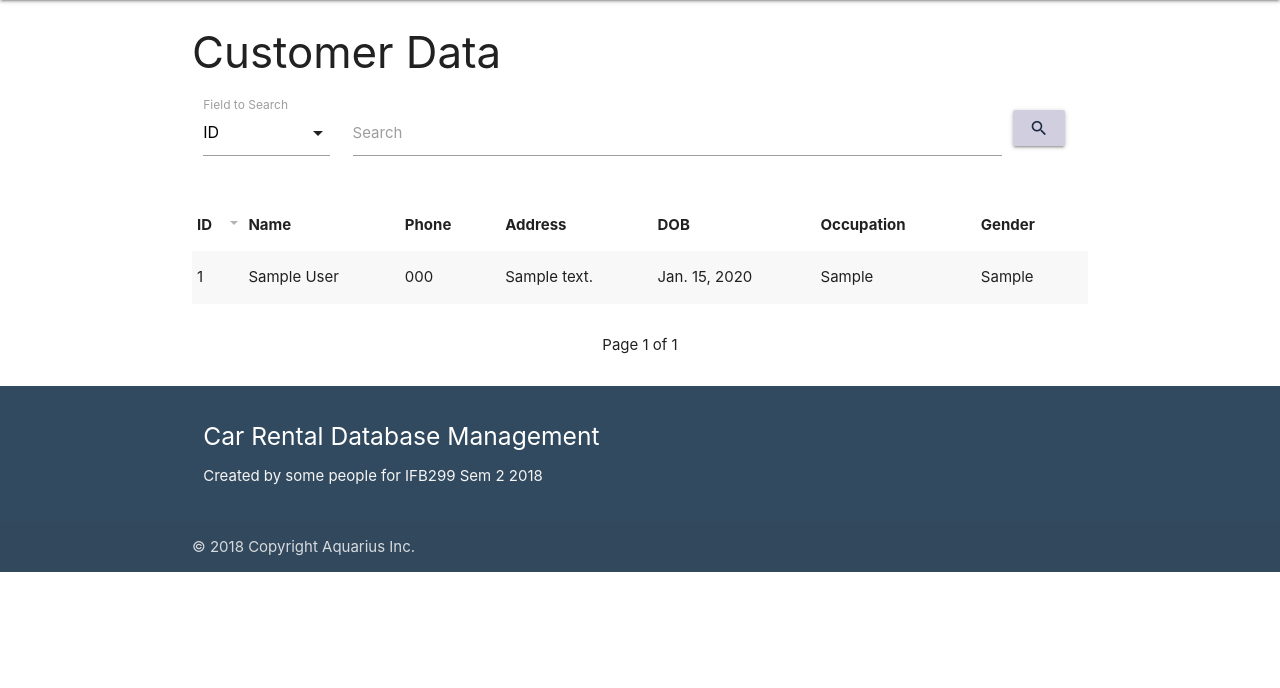
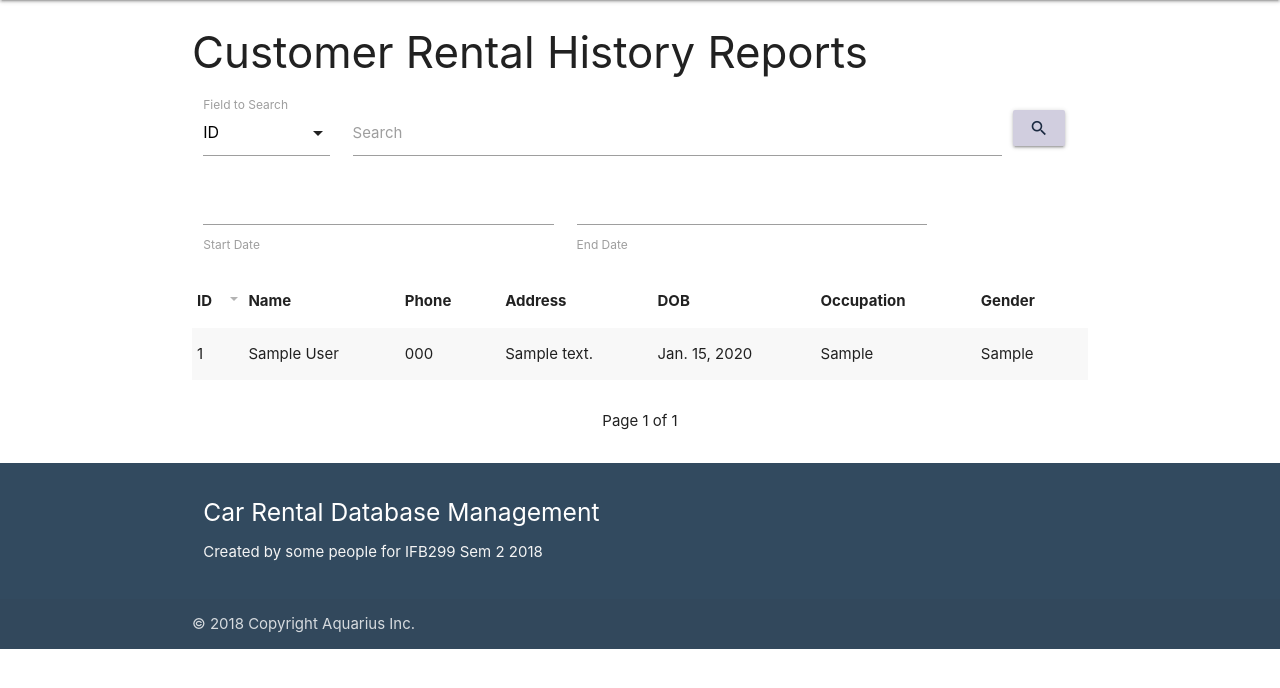
Before and after one commit to AquariusInc/CRDMP, a Django app: page /customerhistory in a window 1280 px wide. Shown: the part 64-752 px from the top of the page. Run offline with Django 3.2, Linux system fonts and the light colour scheme; tables that the repository leaves empty hold one stand-in row (values such as "Sample post"); parts of the project's set-up code (start-up, migrations or seed data) failed here and were passed over.

Commit message:
Added date pickers

```diff
--- a/mysite/RentalApp/templates/customer_history.html
+++ b/mysite/RentalApp/templates/customer_history.html
@@ -1,34 +1,100 @@
 {% extends 'base.html' %}
-{% load static %}
 
-{% block title %}Customer Rental History Report{% endblock %}
+{% block title %}Customers{% endblock %}
+{% block content %}
+<div class="container">
+    <h3>Customer Rental History Reports</h3>
 
-{% block extracss %}<link rel="stylesheet" href="{% static 'css/customer_history.css' %}">{% endblock %}
+    <form action="customers" method="get">
+
+        <div class="row">
+            <div class="input-field col l2 m3 s4">
+                <select name="search_field">
+                    <option value="" disabled {% if field is not defined %} selected {% endif %}>Search Field</option>
+                    <option value="id" {% if field == 'id' %}selected{% endif %}>ID</option>
+                    <option value="name" {% if field == 'name' %}selected{% endif %}>Name</option>
+
+                </select>
+                <label>Field to Search</label>
+            </div>
+            <div class="input-field col l9 m7 s5">
+                <input id="search_box" name="search_box" type="text" class="" {% if query is not defined %}
+                       value="{{ query }}" {% endif %}>
+                <label for="search_box">Search</label>
+            </div>
+			   <div class="row">
+                <div class="col s5">
+                    <input id='start_date' name="start_date" type="text" class="datepicker">
+                    <label for='start_date'>Start Date</label>
+                </div>
+                <div class="col s5">
+                    <input id='end_date' name="end_date" type="text" class="datepicker">
+                    <label for='end_date'>End Date</label>
+                </div>
+            <button id="search_button" class="btn waves-effect waves-light" type="submit" name="action">
+                <i class="material-icons">search</i>
+            </button>
+        </div>
+    </form>
+
+    <table id="table-id" class="striped">
+        <thead>
+        <tr>
+            <th data-sort-default>ID</th>
+            <th>Name</th>
+            <th>Phone</th>
+            <th>Address</th>
+            <th>DOB</th>
+            <th>Occupation</th>
+            <th>Gender</th>
+        </tr>
+        </thead>
+
+        <tbody>
+        {% for item in data %}
+        <tr>
+            <td>{{ item.id }}</td>
+            <td>{{ item.name }}</td>
+            <td>{{ item.phone }}</td>
+            <td>{{ item.address }}</td>
+            <td>{{ item.dob }}</td>
+            <td>{{ item.occupation }}</td>
+            <td>{{ item.gender }}</td>
+        </tr>
+        {% endfor %}
+        </tbody>
+    </table>
+    <div class="pagination center-align">
+    <span class="step-links">
+        {% if data.has_previous %}
+            <a class="waves-effect waves-light btn" href="?page=1">&laquo; first</a>
+            <a class="waves-effect waves-light btn" href="?page={{ data.previous_page_number }}">previous</a>
+        {% endif %}
+
+        <span class="current">
+            Page {{ data.number }} of {{ data.paginator.num_pages }}
+        </span>
+
+        {% if data.has_next %}
+            <a class="waves-effect waves-light btn" href="?page={{ data.next_page_number }}">next</a>
+            <a class="waves-effect waves-light btn" href="?page={{ data.paginator.num_pages }}">last &raquo;</a>
+        {% endif %}
+    </span>
+    </div>
+</div>
+{% endblock %}
 
 {% block extrascripts %}
-<script src="https://cdnjs.cloudflare.com/ajax/libs/Chart.js/2.7.2/Chart.min.js"></script>
-<script src="{% static 'js/customer_history.js' %}"></script>
-{% endblock %}
-
-{% block content %}
-
-<div class="container">
-<h3>Customer Rental History Report</h3>
-	<div class="tab">
+<script>
+    new Tablesort(document.getElementById('table-id'));
+    document.addEventListener('DOMContentLoaded', function () {
+        var elems = document.querySelectorAll('select');
+        var instances = M.FormSelect.init(elems, options);
+    });
 
 
-
-	</div>
-
-
-
-
-
-
-
-	<script>
-	var obj = {{ js_data|safe }};
-	</script>
-
-</div>
+    $(document).ready(function () {
+        $('select').formSelect();
+    });
+</script>
 {% endblock %}
--- a/mysite/RentalApp/views.py
+++ b/mysite/RentalApp/views.py
@@ -137,8 +137,17 @@ def rental_table(request):
 
 
 def customer_data(request):
+
+    if request.GET.get('start_date') and request.GET.get('search_field'):
+        start_date = request.GET['start_date']
+        end_date = request.GET['end_date']
+
+        start_date_datetime = datetime.strptime(start_date, '%b %d, %Y')
+        end_date_datetime = datetime.strptime(end_date, '%b %d, %Y')
+
     data = Customer.objects.all()
     order = Order.objects.all()
+
 
 	# Occupation counts - done
     occupationSQL = data.values('occupation').annotate(total=Count('occupation')).order_by('-total')
@@ -162,6 +171,7 @@ def customer_data(request):
 
     #customer counter over time - temp
     orderSQl = chartJSData_bracket_dt_yr(order, 'createDate', start_date=date(2000,1,1), increment=1, bracketCount=10)
+
     #poo = chartJSData(orderSQL, 'createDate', chartType="line")
 
     # holding dict
@@ -179,6 +189,13 @@ def customer_data(request):
     return render(request, 'visualise_customer_data.html', {'js_data': js_data})
 
 def customer_history(request):
+
+    if request.GET.get('start_date') and request.GET.get('search_field'):
+        start_date = request.GET['start_date']
+        end_date = request.GET['end_date']
+
+        start_date_datetime = datetime.strptime(start_date, '%b %d, %Y')
+        end_date_datetime = datetime.strptime(end_date, '%b %d, %Y')
     if request.GET.get('search_field'):
         field = request.GET['search_field']
         query = request.GET['search_box']
@@ -187,21 +204,9 @@ def customer_history(request):
             data = Customer.objects.filter(name__contains=query)
         elif field == "id":
             data = Customer.objects.filter(id__contains=query)
-        elif field == "address":
-            data = Customer.objects.filter(address__contains=query)
-        elif field == "phone":
-            data = Customer.objects.filter(phone__contains=query)
-        elif field == "gender":
-            data = Customer.objects.filter(gender__contains=query)
-        elif field == "occupation":
-            data = Customer.objects.filter(occupation__contains=query)
 
 
-        paginator = Paginator(data, 25)  # Show 25 contacts per page
-        page = request.GET.get('page')
-        customers = paginator.get_page(page)
-
-        return render(request, 'customers_table.html', {'data': customers, 'query': query, 'field': field})
+        #return render(request, 'customer_history.html', {'data': customers, 'query': query, 'field': field})
 
 
     data = Customer.objects.all()
@@ -210,7 +215,7 @@ def customer_history(request):
     page = request.GET.get('page')
     customers = paginator.get_page(page)
 
-    return render(request, 'customers_table.html', {'data': customers})
+    return render(request, 'customer_history.html', {'data': customers})
 
 
 def rental_data(request):
```
Also changed, not shown: mysite/RentalApp/templates/visualise_customer_data.html (+9 -0 lines).
